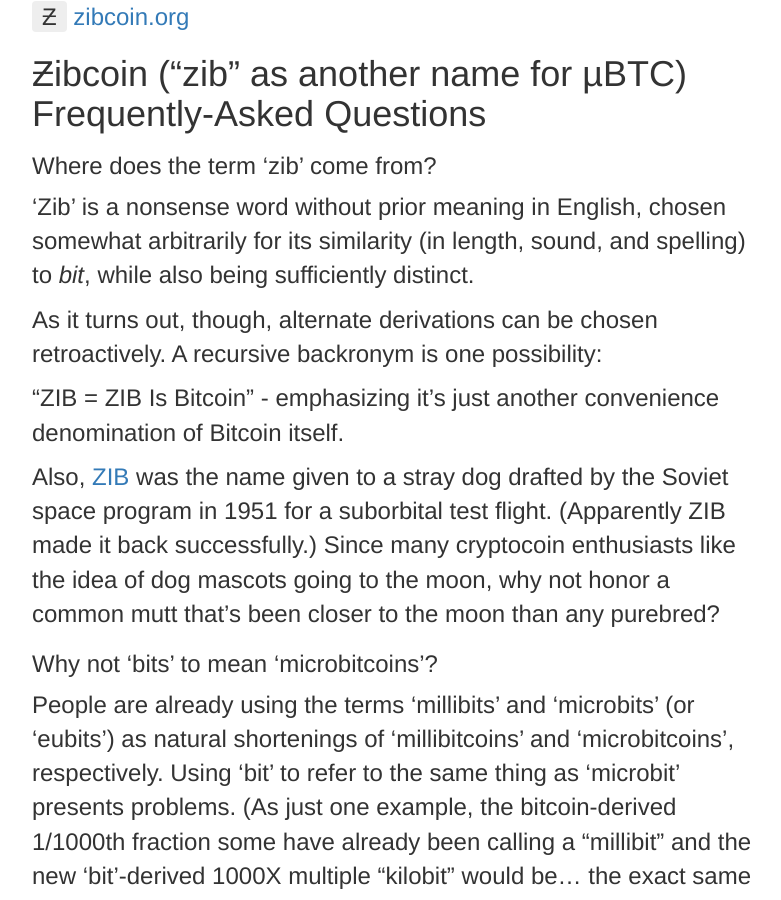
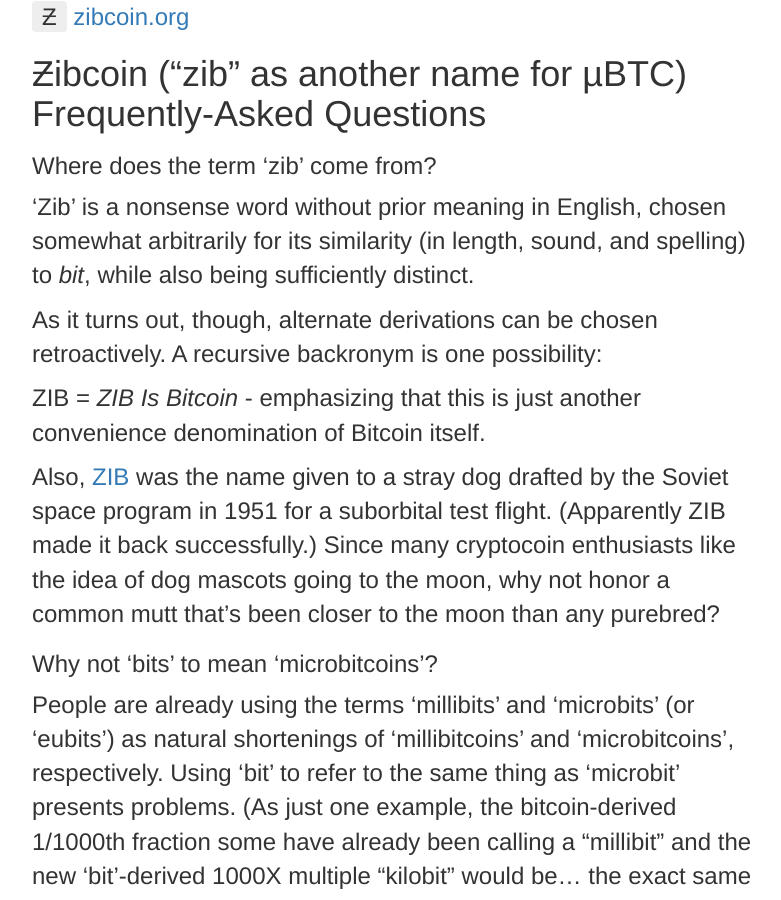
Before and after one commit to gojomo/zibcoin.org, a Jekyll site: the page built from faq.md, in a window 1280 px wide and 900 px high. Shown: the whole window, without its empty margins (248-1029 px from the left). Built offline with Jekyll 4.4.1, drawn with Linux system fonts in a browser that asks for light colours; nearby versions of some CDN libraries.

Commit message:
backronym tweaks

```diff
--- a/faq.md
+++ b/faq.md
@@ -11,7 +11,7 @@
 
 As it turns out, though, alternate derivations can be chosen retroactively. A recursive backronym is one possibility:
 
-"ZIB = ZIB Is Bitcoin" - emphasizing it's just another convenience
+ZIB = *ZIB Is Bitcoin* - emphasizing that this is just another convenience
 denomination of Bitcoin itself.
 
 Also, [ZIB](https://en.wikipedia.org/wiki/Soviet_space_dogs#Bolik_and_ZIB) was the name given to a stray dog drafted by the Soviet space program in 1951 for a suborbital test flight. (Apparently ZIB made it back successfully.) Since many cryptocoin enthusiasts like the idea of dog mascots going to the moon, why not honor a common mutt that's been closer to the moon than any purebred?
```
